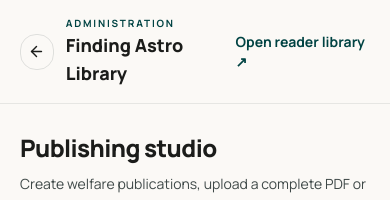
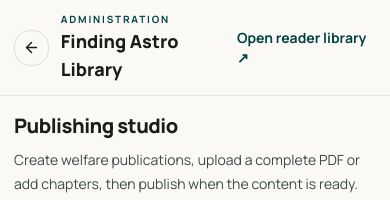
Before and after one commit to Jason45Builders/Finding-Astro, a Next.js app in the folder apps/web/: page /admin/library in a window 390 px wide. Shown: the top 200 px of the page. Built offline with nearby package versions, Linux system fonts and the light colour scheme; no server answers.

Commit message:
Refine mobile layout for remaining public and detail routes

```diff
--- a/apps/web/app/admin/library/page.tsx
+++ b/apps/web/app/admin/library/page.tsx
@@ -323,9 +323,9 @@ export default function AdminLibraryPage() {
 
   return (
     <main className="min-h-screen bg-background text-on-background">
-      <header className="border-b border-outline/15 bg-surface"><div className="mx-auto flex max-w-7xl items-center justify-between px-5 py-4 sm:px-8"><div className="flex items-center gap-3"><Link href="/dashboard" aria-label="Back to dashboard" className="grid h-9 w-9 place-items-center rounded-lg border border-outline/20 hover:bg-surface-variant"><ArrowLeft size={17} /></Link><div><p className="text-[10px] font-bold uppercase tracking-[0.18em] text-primary">Administration</p><h1 className="text-lg font-extrabold">Finding Astro Library</h1></div></div><Link href="/library" target="_blank" className="text-sm font-bold text-primary hover:underline">Open reader library ↗</Link></div></header>
-      <div className="mx-auto max-w-7xl px-5 py-7 sm:px-8 sm:py-10">
-        <div className="mb-6 flex flex-col gap-4 sm:flex-row sm:items-end sm:justify-between"><div><h2 className="text-2xl font-extrabold tracking-tight sm:text-3xl">Publishing studio</h2><p className="mt-2 max-w-2xl text-sm leading-6 text-on-surface-variant">Create welfare publications, upload a complete PDF or add chapters, then publish when the content is ready.</p></div><label className="flex items-center gap-2 text-sm"><span className="text-on-surface-variant">Show</span><select value={statusFilter} onChange={(event) => setStatusFilter(event.target.value)} className="rounded-lg border border-outline/20 bg-surface px-3 py-2"><option value="all">All publications</option><option value="draft">Drafts</option><option value="published">Published</option><option value="archived">Archived</option></select></label></div>
+      <header className="border-b border-outline/15 bg-surface"><div className="mx-auto flex max-w-7xl items-center justify-between px-3.5 py-3 sm:px-8 sm:py-4"><div className="flex items-center gap-3"><Link href="/dashboard" aria-label="Back to dashboard" className="grid h-9 w-9 place-items-center rounded-lg border border-outline/20 hover:bg-surface-variant"><ArrowLeft size={17} /></Link><div><p className="text-[10px] font-bold uppercase tracking-[0.18em] text-primary">Administration</p><h1 className="text-lg font-extrabold">Finding Astro Library</h1></div></div><Link href="/library" target="_blank" className="text-sm font-bold text-primary hover:underline">Open reader library ↗</Link></div></header>
+      <div className="mx-auto max-w-7xl px-3.5 py-4 sm:px-8 sm:py-10">
+        <div className="mb-6 flex flex-col gap-4 sm:flex-row sm:items-end sm:justify-between"><div><h2 className="text-xl font-extrabold tracking-tight sm:text-3xl">Publishing studio</h2><p className="mt-2 max-w-2xl text-sm leading-6 text-on-surface-variant">Create welfare publications, upload a complete PDF or add chapters, then publish when the content is ready.</p></div><label className="flex items-center gap-2 text-sm"><span className="text-on-surface-variant">Show</span><select value={statusFilter} onChange={(event) => setStatusFilter(event.target.value)} className="rounded-lg border border-outline/20 bg-surface px-3 py-2"><option value="all">All publications</option><option value="draft">Drafts</option><option value="published">Published</option><option value="archived">Archived</option></select></label></div>
 
         {error && <div role="alert" className="mb-5 rounded-xl border border-error/25 bg-error-container/25 p-4 text-sm"><p className="font-bold">{authMissing ? "Administrator sign-in required" : accessDenied ? "Administrator access required" : "Something needs attention"}</p><p className="mt-1">{error}</p>{authMissing ? <Link href="/login" className="mt-2 inline-block font-bold underline">Go to sign in</Link> : accessDenied ? <Link href="/dashboard" className="mt-2 inline-block font-bold underline">Back to dashboard</Link> : null}</div>}
         {notice && <div role="status" className="mb-5 flex items-start gap-2 rounded-xl border border-emerald-600/20 bg-emerald-500/10 p-4 text-sm"><Check size={17} className="mt-0.5 shrink-0 text-emerald-700" /><span>{notice}</span></div>}
```
